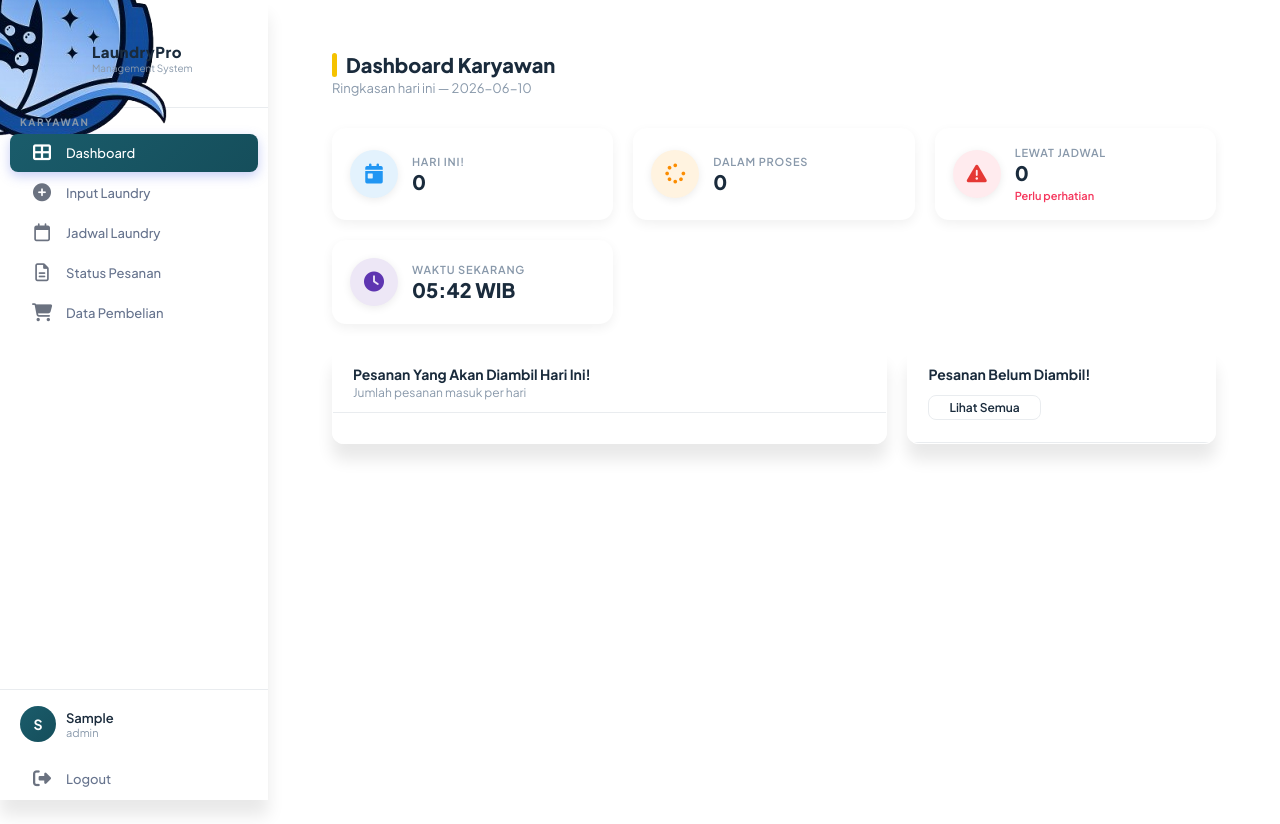
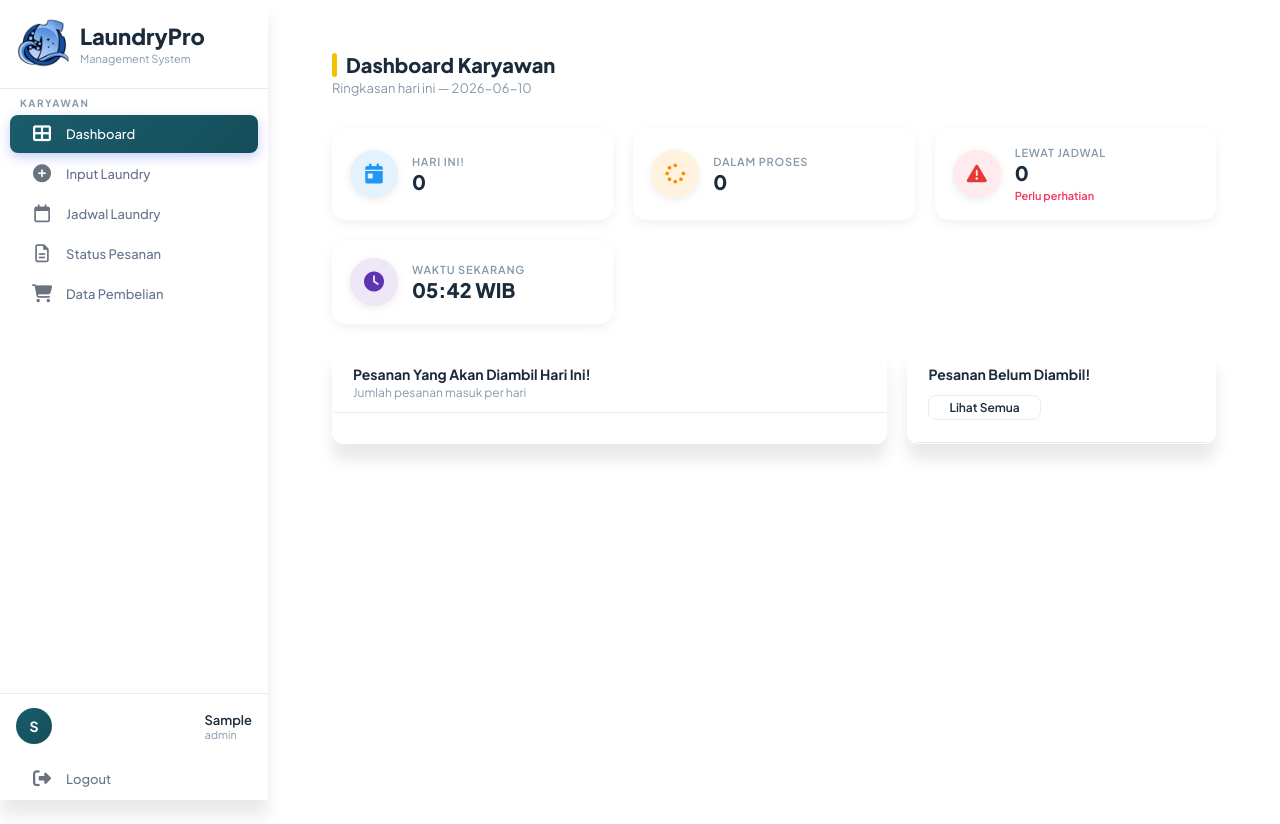
Before and after one commit to yunce-omo/Kilau-Laundry, a Flask app: page /dashboard in a window 1280 px wide. Run offline with Flask 3, Linux system fonts and the light colour scheme; the visitor is signed in with stand-in values (Sample User, id 1); data that the repository does not hold is empty.

Commit message:
Update dashboard.css

```diff
--- a/static/css/dashboard.css
+++ b/static/css/dashboard.css
@@ -76,27 +76,44 @@ ul { list-style:none; }
   overflow-y:auto;
 }
 .sidebar-brand {
-  padding:28px 20px 20px;
-  display:flex;
-  align-items:center;
-  gap:12px;
-  border-bottom:1px solid var(--border);
-  flex-shrink:0;
-  height: 108px;
+  padding: 16px 20px;
+  display: flex;
+  align-items: center;
+  gap: 12px;
+  border-bottom: 1px solid #e9ecef;
+  flex-shrink: 0;
 }
+
 .brand-icon {
-  width:40px; height:40px;
-  background:linear-gradient(135deg, #1a5c6b, #154e5b);
-  border-radius:10px;
-  display:flex; align-items:center; justify-content:center;
-  font-size:18px; color:#fff;
-  flex-shrink:0;
+  width: 48px;
+  height: 48px;
+  background: transparent;
+  border-radius: 0;
+  display: flex;
+  justify-content: center;
+  align-items: center;
+  flex-shrink: 0;
+  margin-top: 8px;
 }
+
+.brand-icon img {
+  width: 130px;
+  height: 130px;
+  object-fit: contain;
+}
+
 .brand-name {
-  font-size:15px; font-weight:800;
-  color:var(--dark); letter-spacing:.5px;
+  font-size: 22px;
+  font-weight: 800;
+  color: #1a2b3c;
+  line-height: 1.2;
 }
-.brand-sub { font-size:10px; color:var(--text-muted); margin-top:1px; }
+
+.brand-sub {
+  font-size: 11px;
+  color: #8898aa;
+  margin-top: 2px;
+}
 
 /* Role toggle */
 .role-toggle {
@@ -144,7 +161,8 @@ ul { list-style:none; }
   color:#fff;
   box-shadow:0 4px 12px rgba(94,114,228,.35);
 }
-.nav-item.active .nav-icon { color:#fff; }
+.nav-item.active .nav-icon { color:#fff;
+}
 .nav-icon { font-size:16px; width:20px; text-align:center; flex-shrink:0; }
 .nav-label { flex:1; }
 .nav-badge {
@@ -155,11 +173,43 @@ ul { list-style:none; }
 
 /* Sidebar user */
 .sidebar-user {
-  margin-top:auto;
-  padding:16px 20px;
-  border-top:1px solid var(--border);
-  display:flex; align-items:center; gap:10px;
-  flex-shrink:0;
+  margin-top: auto;
+  padding: 14px 16px;
+  border-top: 1px solid var(--border);
+  display: flex;
+  align-items: center;
+  justify-content: space-between;
+  gap: 8px;
+  flex-shrink: 0;
+}
+
+.user-left {
+  display: flex;
+  align-items: center;
+  gap: 10px;
+}
+
+.nav-logout i {
+  display: flex;
+  align-items: center;
+  gap: 6px;
+  text-decoration: none;
+  color: #dc3545;
+  font-size: 12px;
+  font-weight: 600;
+  border-left: 1px solid var(--border);
+  padding-left: 12px;
+  padding-right: 4px ;
+  margin: 0;
+  border-radius: 0;
+  background: none;
+  transition: color 0.2s ease;
+  white-space: nowrap;
+  position: static;
+}
+.nav-logout:hover i{
+  color:#dc3545;
+  background: none;
 }
 .user-avatar {
   width:36px; height:36px;
@@ -1027,11 +1077,9 @@ select.form-control { cursor:pointer; }
     color:white;
     font-weight:600;
 }
-
 .btn-logout:hover{
     background:#154e5b;
 }
-
 .page-header h2{
     position:relative;
     padding-left:14px;
@@ -1057,17 +1105,3 @@ select.form-control { cursor:pointer; }
     font-size:18px;
     color:#6b7280;
 }
-
-.brand-icon{
-    width:60px;
-    height:60px;
-    border-radius:16px;
-    background:#156568;
-    color:white;
-
-    display:flex;
-    justify-content:center;
-    align-items:center;
-
-    font-size:26px;
-}
```
